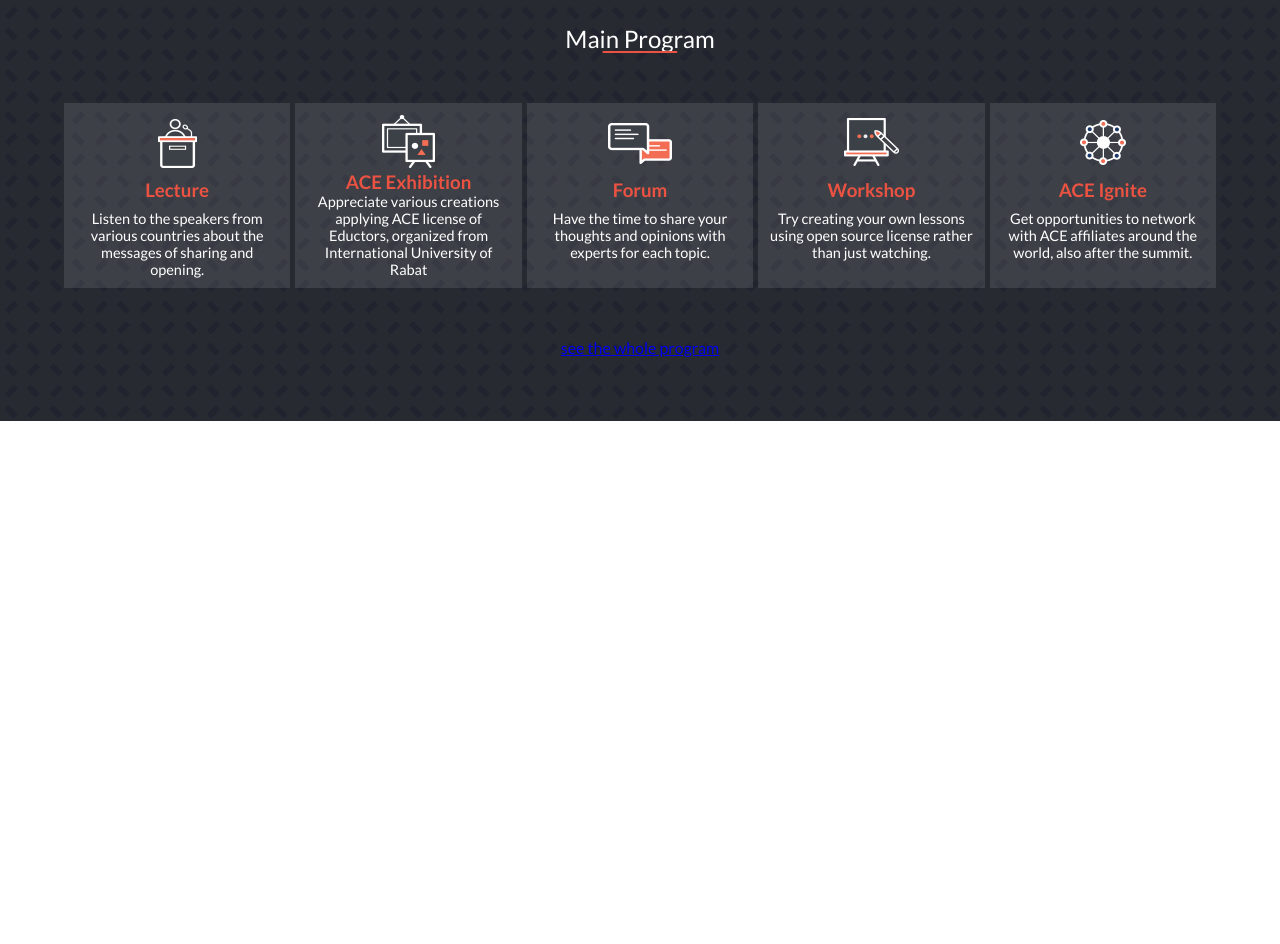
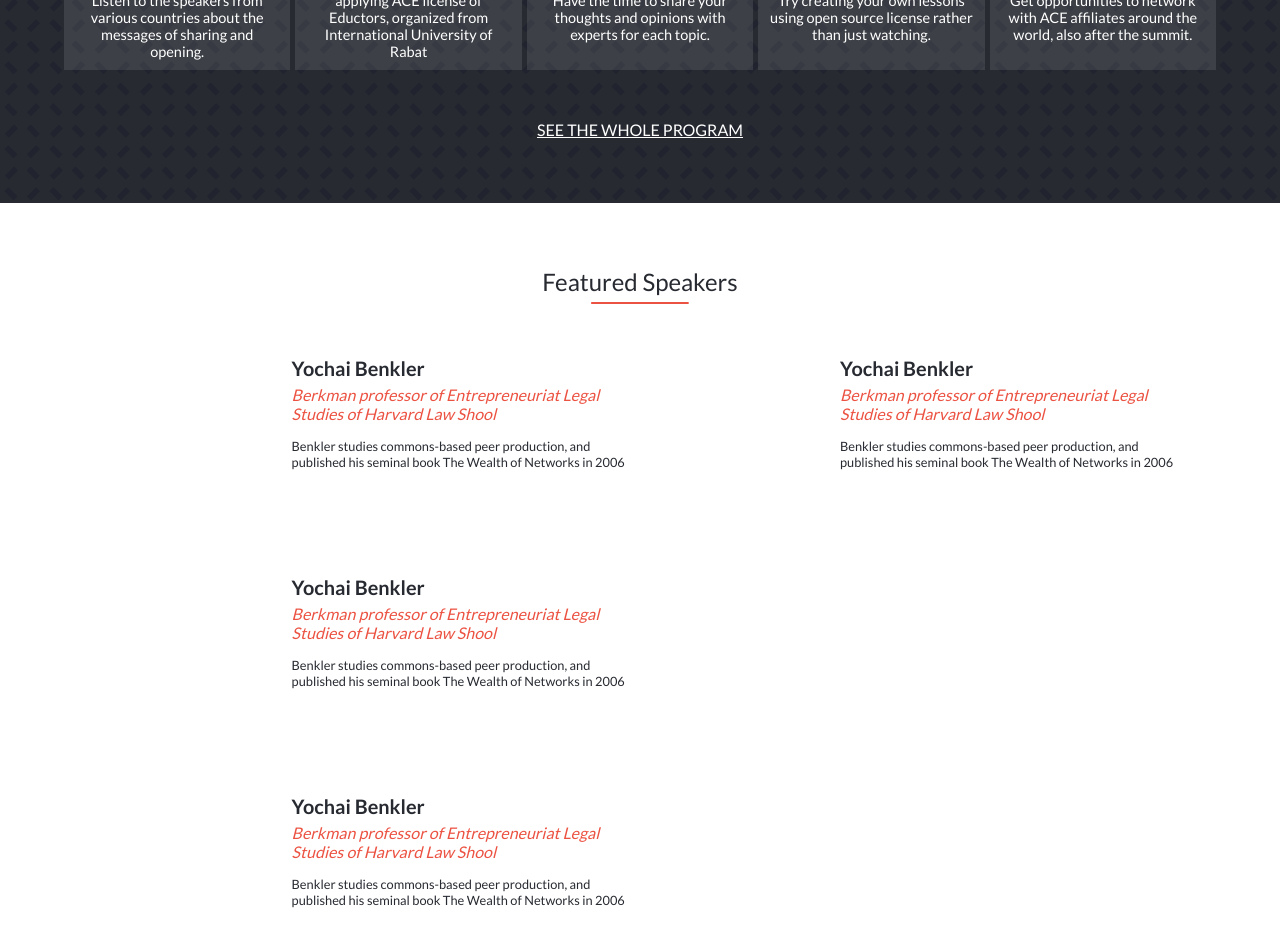
Before and after one commit to YKerroum/The-1st-African-Conference-on-Education, a plain HTML site: page index.html in a window 1280 px wide. Shown: the part 960-1904 px from the top of the page. Before the commit the page ends 1381 px from the top, so only its background shows below. Drawn offline with Linux system fonts and the light colour scheme.

Commit message:
feat: Add speakers list section

```diff
--- a/assets/css/navbar.css
+++ b/assets/css/navbar.css
@@ -195,6 +195,7 @@ nav {
   }
   .navbar {
     display: flex;
+    column-gap: 10px;
   }
   .navbar .logo {
     display: block;
@@ -209,6 +210,7 @@ nav {
     display: block;
     align-self: center;
     margin-right: 10%;
+    flex: 1 1 auto;
   }
 
   .navbar .compaign button {
@@ -238,6 +240,7 @@ nav {
   text-align: center;
   }
   .nav-container {
+  flex: 0 0 auto;
     display: flex;
     justify-content: space-between;
     align-items: center;
--- a/assets/css/style.css
+++ b/assets/css/style.css
@@ -25,12 +25,13 @@ main {
 /* introduction section */
 #intro-container {
   width: 100%;
-  height: 100vh;
+  height: 100%;
   background-image: url(../images/mobile_intro_bg.png);
   background-repeat: no-repeat;
   background-size: 100% 100%;
   margin: 0;
   padding: 0;
+  flex: 0 0 auto;
 }
 
 #intro {
@@ -86,7 +87,7 @@ background-color: #272a31;
 background-image: url(../images/cardPatternBg.png);
 }
 
-#main-program-container {
+#main-program-container, #featured-speakers-container {
 width: 90%;
 margin: 5% 5%;
 display: flex;
@@ -98,16 +99,16 @@ row-gap: 50px;
 }
 
 
-#main-program-title h2{
+ h2{  /* make a dynamic underlign on titles*/
   font-weight: 400;
   font-size: 1.5rem;
   position: relative;
 }
-#main-program-title h2::after {
+h2::after {
     content: '';
     position: absolute;
     left: 50%;
-    bottom: 0;
+    bottom: -8px;
     transform: translateX(-50%) scaleX(50%);
     transform-origin: 50% 50%;
     width: 100%;
@@ -116,7 +117,7 @@ row-gap: 50px;
     transition: transform 250ms;
 }
 
-#main-program-title h2:hover::after {
+ h2:hover::after {
  transform: translateX(-50%) scaleX(1);
 }
 
@@ -189,6 +190,91 @@ display: block;
 #main-program-foot p {
 display: none;
 }
+#main-program-foot a {
+text-decoration: none;
+}
+
+#main-program-foot p {
+text-decoration-style: solid;
+color: white;
+text-decoration: underline;
+text-transform:uppercase;
+}
+#program-button {
+  font-size: 16px;
+cursor: pointer;
+  border: none;
+  background-color: #ec5242;
+  padding: 25px;
+  color: white;
+}
+
+/* end of main program */
+/* begin of featured speakers section*/
+#featured-speakers {
+width: 100%;
+background: white;
+}
+
+#featured-speakers-container {
+box-sizing: border-box;
+}
+
+#featured-speakers-title {
+  color:#272a31;
+}
+
+#featured-speakers-list {
+ display:flex;
+ flex-direction: column;
+ row-gap: 60px;
+ column-gap: 30px;
+ width: 90%;
+ margin: 0 5%;
+ height: 100%;
+}
+
+.speaker-container {
+display: flex;
+column-gap: 10px;
+width: 100%;
+}
+.speaker-image {
+width: 160px;
+height: 159px;
+flex: 0 0 auto;
+background-repeat: no-repeat;
+background-size: 100% 100%;
+}
+
+.speaker-informations {
+width: 100%;
+flex: 1 1 auto;
+display: flex;
+flex-direction: column;
+}
+.speaker-name {
+margin-top: 10px;
+  font-weight: 600;
+  font-size: 17px;
+  color:#272a31;
+}
+.speaker-status {
+  color: #ec5242;
+  font-style:oblique;
+  margin-top: 5px;
+}
+
+.speaker-description {
+  color:#272a31;
+  font-size: 0.8rem;
+margin-top: 15px;
+}
+
+
+
+
+
 
 
 
@@ -229,7 +315,7 @@ display: none;
  .program-content {
 flex-direction: column;
 justify-content: center;
-width:100%;
+width: 100%;
 align-items: center;
 row-gap: 5%;
 text-align: center;
@@ -237,4 +323,13 @@ text-align: center;
 .program-title {
 width: 100%;
 }
+/* end of main program */
+/* begin of featured speakers section*/
+  .speaker-container {
+    width: 50%;
+  }
+  #featured-speakers-list {
+  height: 600px;
+  flex-wrap: wrap;
+  }
 }
--- a/index.html
+++ b/index.html
@@ -144,6 +144,81 @@
             </div>
 
         </section>
+        <section id="featured-speakers">
+            <div id="featured-speakers-container" class="text-normal">
+                <div id="featured-speakers-title">
+                    <h2>Featured Speakers</h2>
+                </div>
+                <div id="featured-speakers-list">
+                        <div class="speaker-container">
+                            <div class ="speaker-image">
+
+                            </div>
+                            <div class="speaker-informations">
+                                    <div class="speaker-name">
+                                        <h3>Yochai Benkler</h3>
+                                    </div>
+                                    <div class="speaker-status">
+                                        <p>Berkman professor of Entrepreneuriat Legal Studies of Harvard Law Shool</p>
+                                    </div>
+                                    <div class="speaker-description">
+                                        <p>Benkler studies commons-based peer production, and published his seminal book The Wealth of Networks in 2006</p>
+                                    </div>
+                            </div>
+                        </div>
+                        <div class="speaker-container">
+                            <div class ="speaker-image">
+
+                            </div>
+                            <div class="speaker-informations">
+                                    <div class="speaker-name">
+                                        <h3>Yochai Benkler</h3>
+                                    </div>
+                                    <div class="speaker-status">
+                                        <p>Berkman professor of Entrepreneuriat Legal Studies of Harvard Law Shool</p>
+                                    </div>
+                                    <div class="speaker-description">
+                                        <p>Benkler studies commons-based peer production, and published his seminal book The Wealth of Networks in 2006</p>
+                                    </div>
+                            </div>
+                        </div>
+
+                        <div class="speaker-container">
+                            <div class ="speaker-image">
+
+                            </div>
+                            <div class="speaker-informations">
+                                    <div class="speaker-name">
+                                        <h3>Yochai Benkler</h3>
+                                    </div>
+                                    <div class="speaker-status">
+                                        <p>Berkman professor of Entrepreneuriat Legal Studies of Harvard Law Shool</p>
+                                    </div>
+                                    <div class="speaker-description">
+                                        <p>Benkler studies commons-based peer production, and published his seminal book The Wealth of Networks in 2006</p>
+                                    </div>
+                            </div>
+                        </div>
+
+                        <div class="speaker-container">
+                            <div class ="speaker-image">
+
+                            </div>
+                            <div class="speaker-informations">
+                                    <div class="speaker-name">
+                                        <h3>Yochai Benkler</h3>
+                                    </div>
+                                    <div class="speaker-status">
+                                        <p>Berkman professor of Entrepreneuriat Legal Studies of Harvard Law Shool</p>
+                                    </div>
+                                    <div class="speaker-description">
+                                        <p>Benkler studies commons-based peer production, and published his seminal book The Wealth of Networks in 2006</p>
+                                    </div>
+                            </div>
+                        </div>
+                </div>
+            </div>
+        </section>
 
     </main>
     <footer>
```
Also changed, not shown: assets/javascipt/script.js (added, +51 -0 lines), assets/images/speaker_01.png (added), assets/images/speaker_02.png (added), assets/images/speaker_03.png (added), assets/images/speaker_04.png (added), assets/images/speaker_05.png (added), assets/images/speaker_06.png (added).
